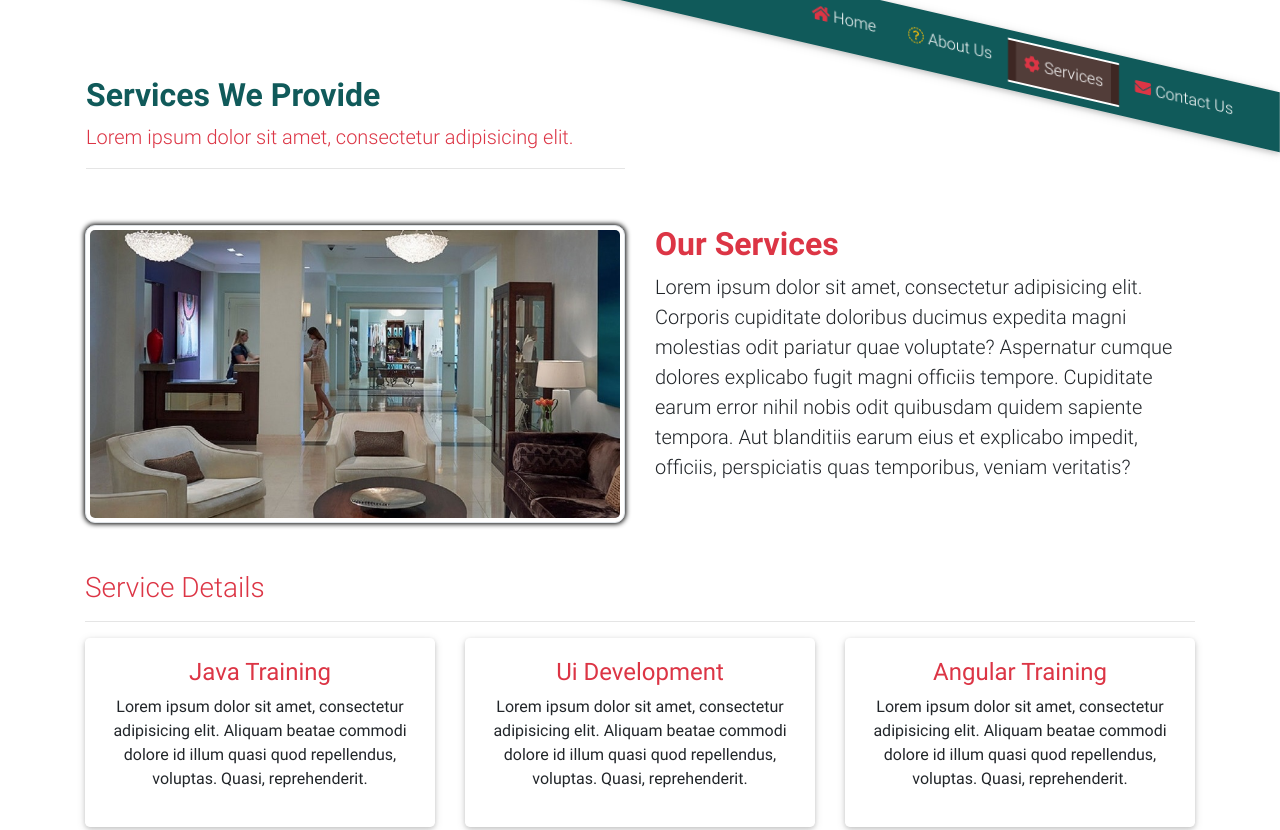
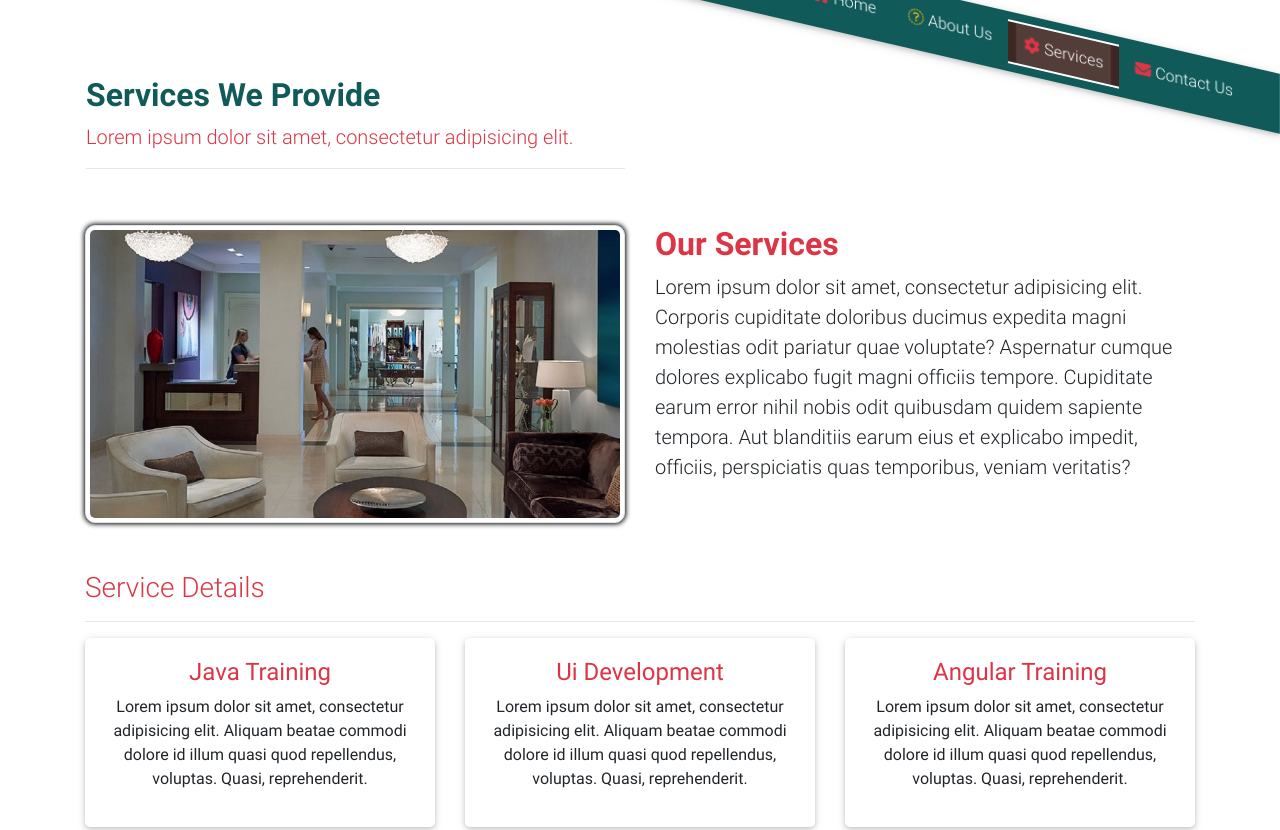
Before and after one commit to sandeepss123/sandeepss123.github.io, a plain HTML site: page services.html in a window 1280 px wide. Shown: the top 830 px of the page. Drawn offline with Linux system fonts and the light colour scheme; some packages are replaced by stand-ins of ours; a script that the page names is missing.

Commit message:
Update services.html

```diff
--- a/services.html
+++ b/services.html
@@ -18,7 +18,7 @@
 
 <!--- nav bar  --->
 
-<nav class="navbar navbar-dark bg-teal navbar-expand-md sticky-top">
+<nav class="navbar navbar-dark bg-teal navbar-expand-md sticky-top w-50">
     <div class="container">
         <a href="index.html" class="navbar-brand">
             <img src="img/favicon.ico" width="25" height="25"> UiBrains
```
